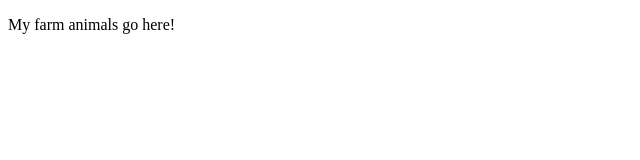
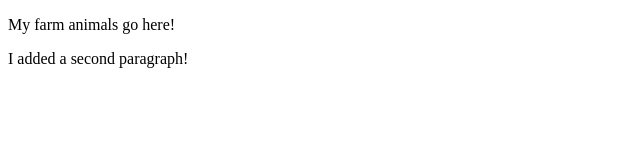
Before and after one commit to brendajin/gdifarm, a plain HTML site: page index.html in a window 1280 px wide. Shown: the whole page, without its empty margins (0-640 px from the left). Drawn offline with Linux system fonts and the light colour scheme.

Commit message:
Update index.html

```diff
--- a/index.html
+++ b/index.html
@@ -6,5 +6,6 @@
 </head>
 <body>
 	<p>My farm animals go here!</p>
+	<p>I added a second paragraph!</p>
 </body>
 </html>
```
